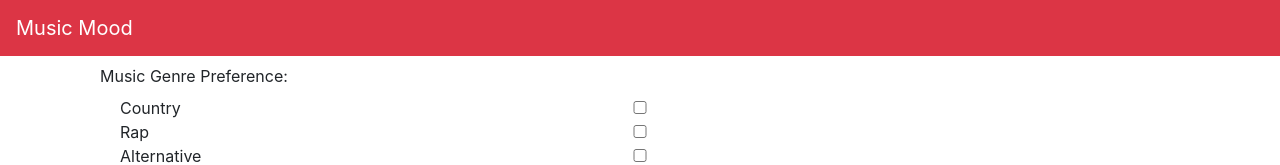
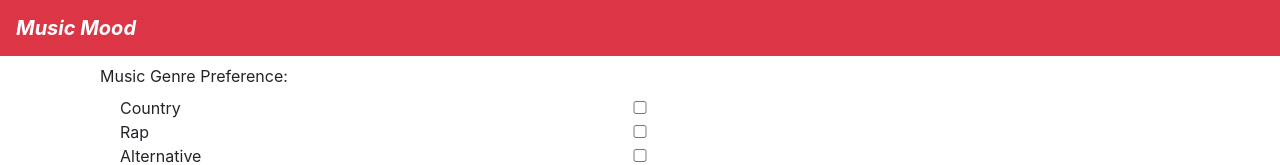
Before and after one commit to axm6247/MusicMoodProject, a React (Create React App) app: page / in a window 1280 px wide. Shown: the top 165 px of the page. Built offline with nearby package versions, Linux system fonts and the light colour scheme.

Commit message:
placed NavBar in App.js

```diff
--- a/public/index.html
+++ b/public/index.html
@@ -18,7 +18,6 @@
   </head>
   <body>
     <noscript>You need to enable JavaScript to run this app.</noscript>
-    <div id="navbar"></div>
     <div id="root"></div>
 
   </body>
--- a/src/App.js
+++ b/src/App.js
@@ -7,6 +7,7 @@ import 'bootstrap/dist/css/bootstrap.min.css';
 import ReactPlayer from "react-player";
 import YoutubePlayer from './components/YoutubePlayer'
 import MoodSelection from './components/MoodSelection'
+import Navbar from 'react-bootstrap/Navbar';
 import { Provider } from './context/Provider'
 
 
@@ -16,6 +17,12 @@ export default function () {
   return (
     <Provider>
       <BrowserRouter>
+        <Navbar fixed="top" bg="danger" expand="lg" variant="dark" text-align="center">
+          <Navbar.Brand href="/" text-align="center"><i><b>Music Mood</b></i></Navbar.Brand>
+          <Navbar.Toggle aria-controls="basic-navbar-nav" />
+          <Navbar.Collapse id="basic-navbar-nav">
+          </Navbar.Collapse>
+        </Navbar>
         <Container>
           <Switch>
             <Route exact path="/"><MoodSelection /></Route>
--- a/src/components/MoodSelection.js
+++ b/src/components/MoodSelection.js
@@ -42,7 +42,7 @@ export default function () {
 
         </Form.Group>
         <br />
-        <Link to={{pathname : "/youtubeplayer"}} onClick={() => setControlsToggle(true)} variant="danger" type="submit">
+        <Link to={{pathname : "/youtubeplayer"}} onClick={() => setControlsToggle(false)} variant="danger" type="submit">
           Find Me a Song!
   </Link>
       </Form>
--- a/src/components/YoutubePlayer.js
+++ b/src/components/YoutubePlayer.js
@@ -1,4 +1,4 @@
-import React, { Component , useState} from "react";
+import React, { Component, useState } from "react";
 import { HashRouter, Route, Switch, Redirect } from "react-router-dom";
 import Button from 'react-bootstrap/Button';
 import Container from 'react-bootstrap/Container'
@@ -13,6 +13,8 @@ export default function () {
   // Prevent page reload, clear input, set URL and push history on submit
 
   const [controlsToggle, setControlsToggle] = useState(Context);
+  // setControlsToggle("false")
+
 
   return (
 
--- a/src/index.js
+++ b/src/index.js
@@ -5,18 +5,18 @@ import App from './App';
 import * as serviceWorker from './serviceWorker';
 import Container from 'react-bootstrap/Container';
 import Col from 'react-bootstrap/Col';
-import Navbar from 'react-bootstrap/Navbar';
+
 import { BrowserRouter } from "react-router-dom";
 
 
 
-ReactDOM.render(
-<Navbar fixed = "top" bg="danger" expand="lg" variant="dark" text-align="center">
-  <Navbar.Brand href="#home" text-align="center">Music Mood</Navbar.Brand>
-  <Navbar.Toggle aria-controls="basic-navbar-nav" />
-  <Navbar.Collapse id="basic-navbar-nav">
-  </Navbar.Collapse>
-</Navbar>, document.getElementById('navbar'))
+// ReactDOM.render(
+// <Navbar fixed = "top" bg="danger" expand="lg" variant="dark" text-align="center">
+//   <Navbar.Brand href="#home" text-align="center">Music Mood</Navbar.Brand>
+//   <Navbar.Toggle aria-controls="basic-navbar-nav" />
+//   <Navbar.Collapse id="basic-navbar-nav">
+//   </Navbar.Collapse>
+// </Navbar>, document.getElementById('navbar'))
 
 ReactDOM.render(<BrowserRouter><App /></BrowserRouter>
 , document.getElementById('root'));
```
